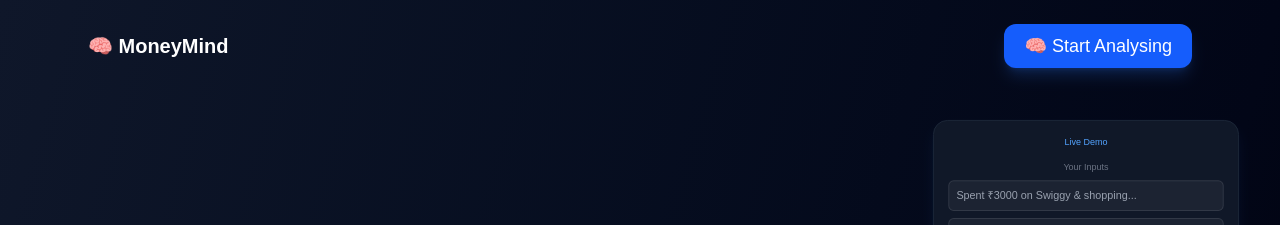
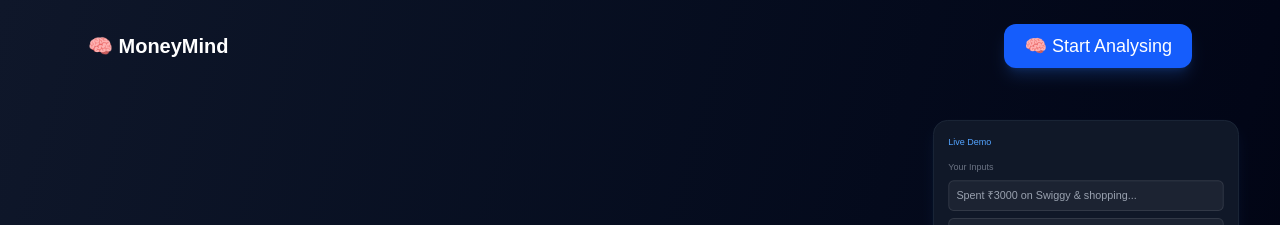
Before and after one commit to Edasgh/moneymind, a Next.js app: page / in a window 1280 px wide. Shown: the top 225 px of the page. Built offline with nearby package versions, Linux system fonts and the light colour scheme.

Commit message:
"align text to left"

```diff
--- a/app/components/DemoAnalysis.tsx
+++ b/app/components/DemoAnalysis.tsx
@@ -155,10 +155,10 @@ export default function DemoAnalysis() {
       className="mt-12 lg:mt-0 lg:absolute lg:top-30 lg:right-6 w-full max-w-sm mx-auto lg:w-85 origin-top group"
     >
       <div className="p-4 space-y-3 rounded-2xl bg-gray-900 border border-gray-800 shadow-lg shadow-blue-500/10 relative">
-        <p className="text-[10px] text-blue-400">Live Demo</p>
+        <p className="text-[10px] text-blue-400 text-left">Live Demo</p>
         {/* 🧾 INPUTS */}
         <div className="space-y-2">
-          <p className="text-[10px] text-gray-500">Your Inputs</p>
+          <p className="text-[10px] text-gray-500 text-left">Your Inputs</p>
 
           {typedInputs.map((text, i) => {
             if (text && text.trim().length > 0) {
```
